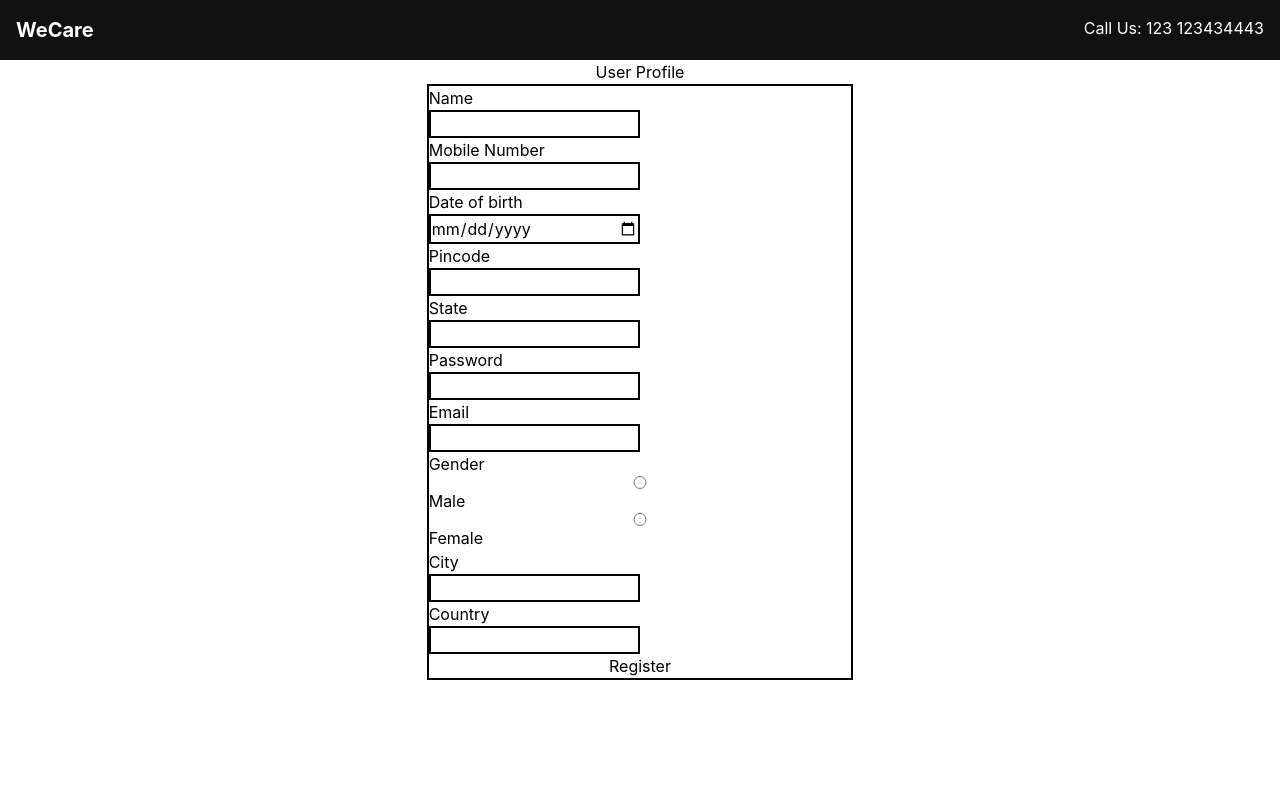
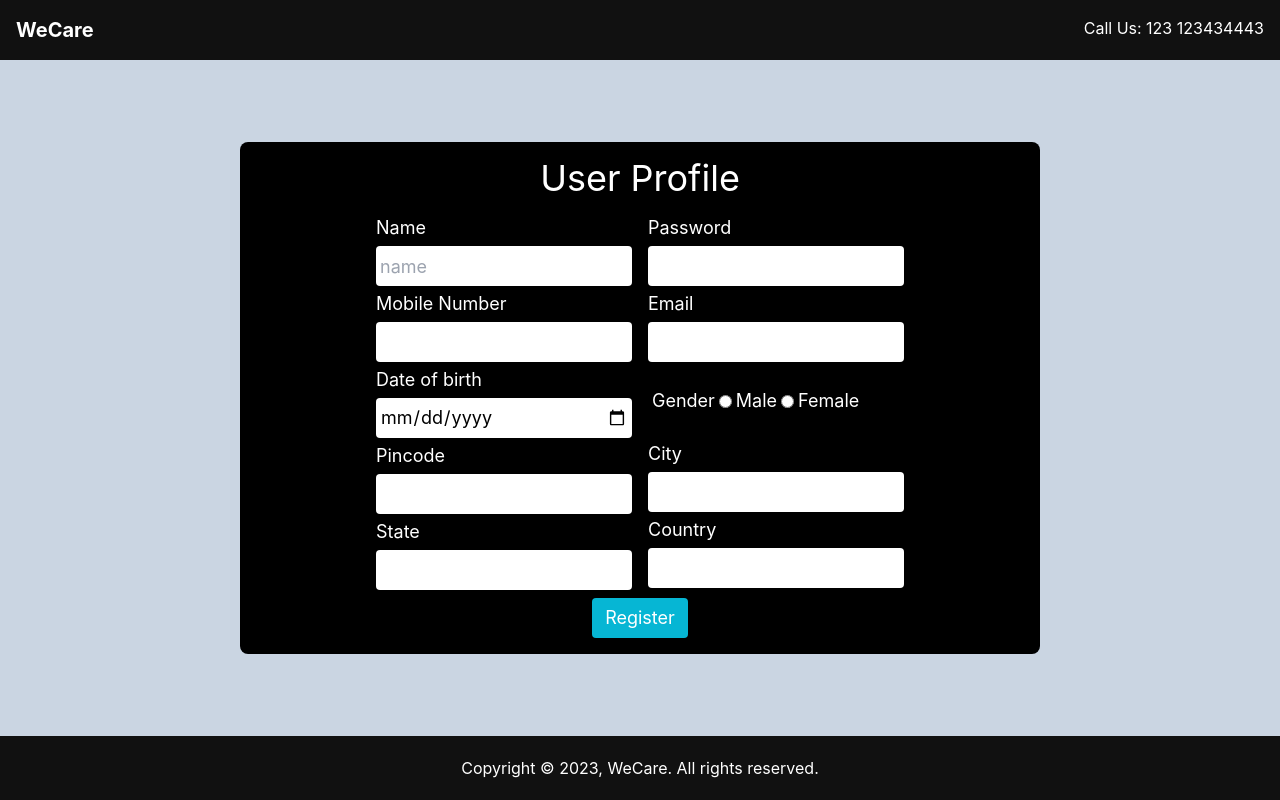
Before and after one commit to Saurabh-Singh-Negi/HealthCare-App, a React (Create React App) app: page /usersignup in a window 1280 px wide. Built offline with nearby package versions, Linux system fonts and the light colour scheme.

Commit message:
added logout funcitonality to user component

```diff
--- a/db.json
+++ b/db.json
@@ -25,6 +25,19 @@
       "city": "asd",
       "state": "sadaf",
       "country": "dsa"
+    },
+    {
+      "id": 6,
+      "name": "",
+      "password": "",
+      "gender": "",
+      "dateOfBirth": "",
+      "email": "",
+      "mobileNumber": "",
+      "pincode": "",
+      "city": "",
+      "state": "",
+      "country": ""
     }
   ],
   "coaches": [
@@ -126,6 +139,15 @@
       "dateOfBirth": "1998-06-16",
       "mobileNumber": "1234567890",
       "speciality": "travelling"
+    },
+    {
+      "id": 12,
+      "name": "rahul",
+      "password": "rahul",
+      "gender": "male",
+      "dateOfBirth": "1998-06-16",
+      "mobileNumber": "1234567890",
+      "speciality": "travelling"
     }
   ],
   "bookings": [
--- a/src/App.js
+++ b/src/App.js
@@ -12,6 +12,7 @@ import ConfirmAppointment from './components/ConfirmAppointment';
 import UserAppointments from './components/UserAppointments';
 import RegisterConfirmation from './components/RegisterConfirmation';
 import { BrowserRouter, Routes, Route } from 'react-router-dom';
+import UserProfile from './components/UserProfile';
 function App() {
   return (
     <>
--- a/src/components/CoachHome.js
+++ b/src/components/CoachHome.js
@@ -12,6 +12,7 @@ const CoachHome = () => {
     const [id, setId] = useState("");
     const [data, setData] = useState([]);
     const [status, setStatus] = useState(false);
+
     useEffect(() => {
         let coachId = sessionStorage.getItem('id');
         if(coachId === "" || coachId === null) {
--- a/src/components/Coachviewprofile.js
+++ b/src/components/Coachviewprofile.js
@@ -39,7 +39,7 @@ const Coachviewprofile = () => {
           return (
             <div
               key={data.coachId}
-              className="flex rounded-lg font-semibold text-white bg-black items-center justify-center my-4 w-[500px] border-2 border-red-600 cursor-pointer">
+              className="flex flex-col sm:flex-row rounded-lg font-semibold text-white bg-black items-center justify-center my-4 w-[250px] sm:w-[500px] border-2 border-red-600 cursor-pointer">
               <div>
                 <img src={user} className="w-[200px]" alt="this is image" />
               </div>
--- a/src/components/Home.js
+++ b/src/components/Home.js
@@ -1,7 +1,6 @@
 import user from '../images/user.svg';
 import CoachLogin from './CoachLogin';
 import { Link } from 'react-router-dom';
-import { useEffect } from 'react';
 import Navbar from './Navbar';
 import Footer from './Footer';
 const Home = () => {
--- a/src/components/UserLogin.js
+++ b/src/components/UserLogin.js
@@ -1,8 +1,14 @@
-import { useState } from "react";
-import { useNavigate, Link } from "react-router-dom";
+import { useState, useEffect } from "react";
+import { useNavigate } from "react-router-dom";
 import axios from "axios";
+import Navbar from "./Navbar";
+import Footer from "./Footer";
 
-const Login = () => {
+const UserLogin = () => {
+    useEffect(() => {
+        sessionStorage.clear();
+      }, []);
+
     const navigate = useNavigate();
     const [data, setData] = useState({
         email:"",
@@ -20,9 +26,9 @@ const Login = () => {
         .then(res => {
 
             if(res.data.length > 0) {
-                navigate("/dashboard", {state: {userId: res.data[0].id}});
-                console.log("success")
-                console.log(res.data);
+                const returnedUserId = res.data[0].id;
+                sessionStorage.setItem("returnedUserId", returnedUserId);
+                navigate("/dashboard");
             }
         })
         .catch(error => {
@@ -31,28 +37,30 @@ const Login = () => {
     }
     return (
         <>
-            <div>
-                <nav className="flex justify-between bg-[#111] text-white p-4">
-                    <Link to="/">
-                        <h1 className="font-bold text-xl cursor-pointer">WeCare</h1>
-                    </Link>
-                    <p>Call Us: 123 123434443</p>
-                </nav>
+            <div className="flex flex-col justify-between min-h-screen bg-[#CAD5E2] w-full">
+            <Navbar />
 
-                <div className="bg-black w-[400px] text-white text-lg mx-auto flex flex-col justify-center ">
-                    <h1 className="text-center">User Login</h1>
-                    <form className="flex flex-col w-1/6 mx-auto">
-                        <label htmlFor="email">Email</label>
-                        <input type="email" onChange={handleChange} className="border-2 border-black" id="email" name="email"/>
-                        <label htmlFor="pwd">Password</label>
-                        <input type="password" onChange={handleChange} className="border-2 border-black" id="pwd" name="pwd"/>
+                <div className="flex flex-col gap-4 justify-center items-center mx-auto w-5/6 sm:w-[500px] h-[250px] bg-[#000] text-white text-lg text-center rounded-lg">
+                    <h1 className="sm:text-3xl">Login As User</h1>
+                    <form className="flex flex-col gap-2 items-center">
 
-                        <button type="submit" onClick={handleSubmit}>Login</button>
+                        <input type="email" onChange={handleChange} className="rounded w-48 sm:w-64 h-10 text-black p-1 block" id="email" name="email"
+                        placeholder="email"
+                        />
+
+
+                        <input type="password" onChange={handleChange} className="rounded w-48 sm:w-64 h-10  text-black p-1 block" id="pwd" name="pwd"
+                        placeholder="password"
+                        />
+
+                        <button type="submit" onClick={handleSubmit}
+                        className="bg-[#06B6D4] w-24 h-10 rounded text-lg cursor-pointer">Login</button>
                     </form>
                 </div>
+                <Footer />
             </div>
         </>
     )
 }
 
-export default Login;
+export default UserLogin;
--- a/src/components/UserSignup.js
+++ b/src/components/UserSignup.js
@@ -1,6 +1,8 @@
 import { useState } from "react";
 import { Link, useNavigate } from "react-router-dom";
 import axios from "axios";
+import Navbar from "./Navbar";
+import Footer from "./Footer";
 
 const UserSignup = () => {
     const navigate = useNavigate();
@@ -41,38 +43,46 @@ const UserSignup = () => {
     }
     return (
         <>
-
-        <nav className="flex justify-between bg-[#111] text-white p-4">
-            <Link to="/"><h1 className="font-bold text-xl cursor-pointer">WeCare</h1></Link>
-            <p>Call Us: 123 123434443</p>
-        </nav>
-        <div>
-            <h1 className="text-center">User Profile</h1>
-            <form className="flex flex-col w-1/3 mx-auto border-2 border-black">
+    <div className="flex flex-col justify-between min-h-screen bg-[#CAD5E2] w-full">
+        <Navbar/>
+        <div className="flex flex-col gap-4 justify-center items-center mx-auto w-5/6 sm:w-[800px] bg-[#000] text-white text-lg  rounded-lg p-4 my-10">
+            <h1 className="text-center text-4xl">User Profile</h1>
+            <form>
+                <div className="flex sm:flex-row flex-col gap-4">
+                <div className="flex flex-col gap-1">
                     <label htmlFor="name">Name</label>
-                <input type="text" name="username" id="name" onChange={handleChange} className=" border-2 border-black w-1/2"/>
+                    <input type="text" name="username" id="name" onChange={handleChange} placeholder="name" className="rounded w-48 sm:w-64 h-10 text-black p-1 block"/>
                     <label htmlFor="mobile">Mobile Number</label>
-                <input type="text" name="mobile" id="mobile" onChange={handleChange} className=" border-2 border-black w-1/2"/>
+                    <input type="text" name="mobile" id="mobile" onChange={handleChange} className="rounded w-48 sm:w-64 h-10 text-black p-1 block"/>
                     <label htmlFor="dob">Date of birth</label>
-                <input type="date" name="dob" id="dob" onChange={handleChange} className=" border-2 border-black w-1/2"/>
+                    <input type="date" name="dob" id="dob" onChange={handleChange} className="rounded w-48 sm:w-64 h-10 text-black p-1 block"/>
                     <label htmlFor="pin">Pincode</label>
-                <input type="text" name="pin" id="pin" onChange={handleChange} className=" border-2 border-black w-1/2"/>
+                    <input type="text" name="pin" id="pin" onChange={handleChange} className="rounded w-48 sm:w-64 h-10 text-black p-1 block"/>
                     <label htmlFor="state">State</label>
-                <input type="text" name="state" id="state" onChange={handleChange} className=" border-2 border-black w-1/2"/>
+                    <input type="text" name="state" id="state" onChange={handleChange} className="rounded w-48 sm:w-64 h-10 text-black p-1 block"/>
+                </div>
+                <div className="flex flex-col gap-1">
                     <label htmlFor="pwd">Password</label>
-                <input type="password" name="pwd" id="pwd" onChange={handleChange} className=" border-2 border-black w-1/2"/>
+                    <input type="password" name="pwd" id="pwd" onChange={handleChange} className="rounded w-48 sm:w-64 h-10 text-black p-1 block"/>
                     <label htmlFor="email">Email</label>
-                <input type="email" name="email" id="email" onChange={handleChange} className="blok border-2 border-black w-1/2"/>
+                    <input type="email" name="email" id="email" onChange={handleChange} className="rounded w-48 sm:w-64 h-10 text-black p-1 block"/>
+                    <div className="flex flex-row gap-1 h-[70px] items-center p-1">
                         <label>Gender</label>
                         <input type="radio" name="gender" onChange={handleChange} value="male"/>Male
                         <input type="radio" name="gender" onChange={handleChange} value="female"/>Female
+                    </div>
                     <label htmlFor="city">City</label>
-                <input type="text" name="city" id="city" onChange={handleChange} className=" border-2 border-black w-1/2"/>
+                    <input type="text" name="city" id="city" onChange={handleChange} className="rounded w-48 sm:w-64 h-10 text-black p-1 block"/>
                     <label htmlFor="country">Country</label>
-                <input type="text" name="country" id="country" onChange={handleChange} className=" border-2 border-black w-1/2"/>
-
-                <button type="submit" onClick={handleSubmit}>Register</button>
+                    <input type="text" name="country" id="country" onChange={handleChange} className="rounded w-48 sm:w-64 h-10 text-black p-1 block"/>
+                </div>
+                </div>
+                <div className="text-center">
+                <button type="submit" className="bg-[#06B6D4] w-24 h-10 rounded text-lg cursor-pointer mt-2" onClick={handleSubmit}>Register</button>
+                </div>
             </form>
+        </div>
+        <Footer/>
         </div>
         </>
     )
```
Also changed, not shown: src/components/UserDashboard.js (+26 -16 lines), src/components/UserProfile.js (added). Lines whose indentation alone changed are shown as unchanged.
